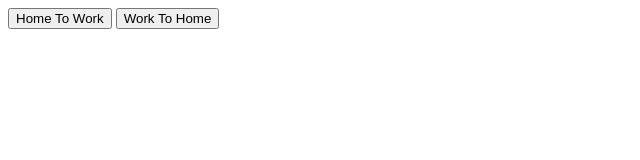
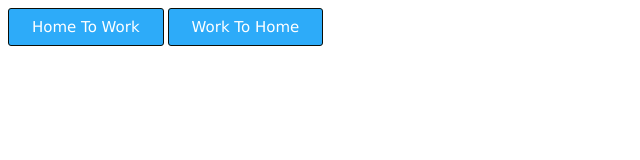
Before and after one commit to dmayou/best_bus, a plain HTML site: page index.html in a window 1280 px wide. Shown: the whole page, without its empty margins (0-640 px from the left). Drawn offline with Linux system fonts and the light colour scheme.

Commit message:
add css, clean up ordering of js

```diff
--- a/index.html
+++ b/index.html
@@ -3,16 +3,19 @@
   <head>
     <meta charset="utf-8">
     <title>Best Bus To Take</title>
+    <link rel="stylesheet" href="style.css">
     <script src="script.js" charset="utf-8"></script>
   </head>
   <body>
-      <button id="home_to_work" onclick="initJourney(this.id)" >Home To Work</button>
-      <button id="work_to_home" onclick="initJourney(this.id)" >Work To Home</button>
+      <button class="journey_btn" id="home_to_work"
+                    onclick="initJourney(this.id)" >Home To Work</button>
+      <button class="journey_btn" id="work_to_home"
+                    onclick="initJourney(this.id)" >Work To Home</button>
       <!-- <button id="home_to_uptown" onclick="initJourney(this.id)" >Home To Uptown</button>
       <button id="uptown_to_home" onclick="initJourney(this.id)" >Uptown To Home</button>
       <button id="home_to_airport" onclick="initJourney(this.id)" >Home To Airport</button>
       <button id="airport_to_home" onclick="initJourney(this.id)" >Airport To Home</button> -->
-      <div id="countdown"></div>
-      <div id="output"></div>
+      <div class="text" id="countdown"></div>
+      <div class="text" id="output"></div>
   </body>
 </html>
--- a/script.js
+++ b/script.js
@@ -1,27 +1,14 @@
 // Metro Transit web service definitions at http://svc.metrotransit.org/
 
 'use strict';
-let startTime;
-const displayInterval = 5000; // milliseconds
-const updateInterval = 8 * displayInterval;
-
-function secondsSinceStart() {
-  let elapsedTime = ((new Date).getTime() - startTime) / 1000;
-  let timeToRefresh = updateInterval/1000 - Math.floor(elapsedTime);
-  if  (timeToRefresh < 0.01) {
-    document.getElementById('countdown').innerHTML = `refreshing`;
-    startTime = (new Date).getTime();
-    webUpdate();
-  } else {
-    document.getElementById('countdown').innerHTML =
-      `${timeToRefresh} secs to refresh`;
-  }
-}
-
 // Global Variables
 let webData; // initialized in promise
 let journey;
+let startTime;
+const displayInterval = 5000; // milliseconds
+const updateInterval = 10 * displayInterval;
 
+// Class definitions
 class Stop {
   constructor(stopId, routes) {
     this.stopId = stopId; // Metro Transit Stop ID
@@ -172,6 +159,7 @@ class Journey {
   }
 }
 
+// Function definitions
 function initJourney(btn_id) {
   // Initialize Journey based on which button was pressed
   console.log(btn_id);
@@ -195,6 +183,19 @@ function initJourney(btn_id) {
   webUpdate(); // initial display
   startTime = new Date();
   window.setInterval(secondsSinceStart, displayInterval);
+}
+
+function secondsSinceStart() {
+  let elapsedTime = ((new Date).getTime() - startTime) / 1000;
+  let timeToRefresh = updateInterval/1000 - Math.floor(elapsedTime);
+  if  (timeToRefresh < 0.01) {
+    document.getElementById('countdown').innerHTML = `refreshing`;
+    startTime = (new Date).getTime();
+    webUpdate();
+  } else {
+    document.getElementById('countdown').innerHTML =
+      `${timeToRefresh} secs to refresh`;
+  }
 }
 
 function initJourneyHomeToWork() {
--- /dev/null
+++ b/style.css
@@ -0,0 +1,17 @@
+.journey_btn {
+  background-color:#2dabf9;
+	border-radius:3px;
+	border:1px solid #0b0e07;
+	display:inline-block;
+	color:#ffffff;
+	font-family:Verdana;
+	font-size:15px;
+	padding:9px 23px;
+}
+
+.text {
+  text-align:left;
+  font-family:Verdana;
+	font-size:15px;
+  padding:9px 23px;
+}
```
